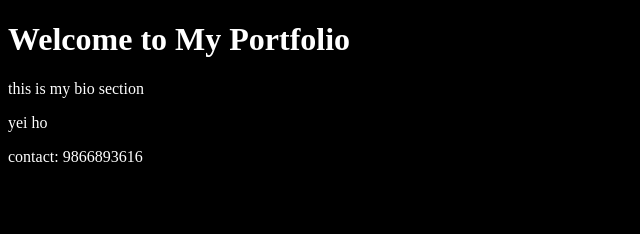
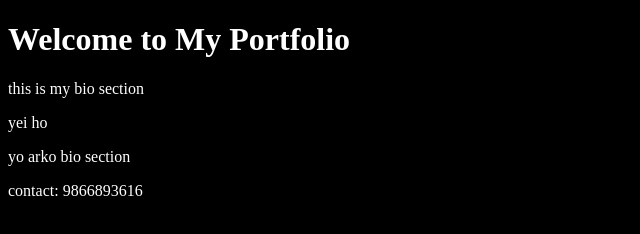
Before and after one commit to arpan3435/portfolio-site, a plain HTML site: page index.html in a window 1280 px wide. Shown: the whole page, without its empty margins (0-640 px from the left). Drawn offline with Linux system fonts and the light colour scheme.

Commit message:
feat:add yo arko bio section

```diff
--- a/index.html
+++ b/index.html
@@ -8,6 +8,7 @@
     <h1>Welcome to My Portfolio</h1>
     <p>this is my bio section</p>
     <p>yei ho</p>
+    <p>yo arko bio section</p>
     <footer>contact: 9866893616</footer>
   </body>
 </html>
```
